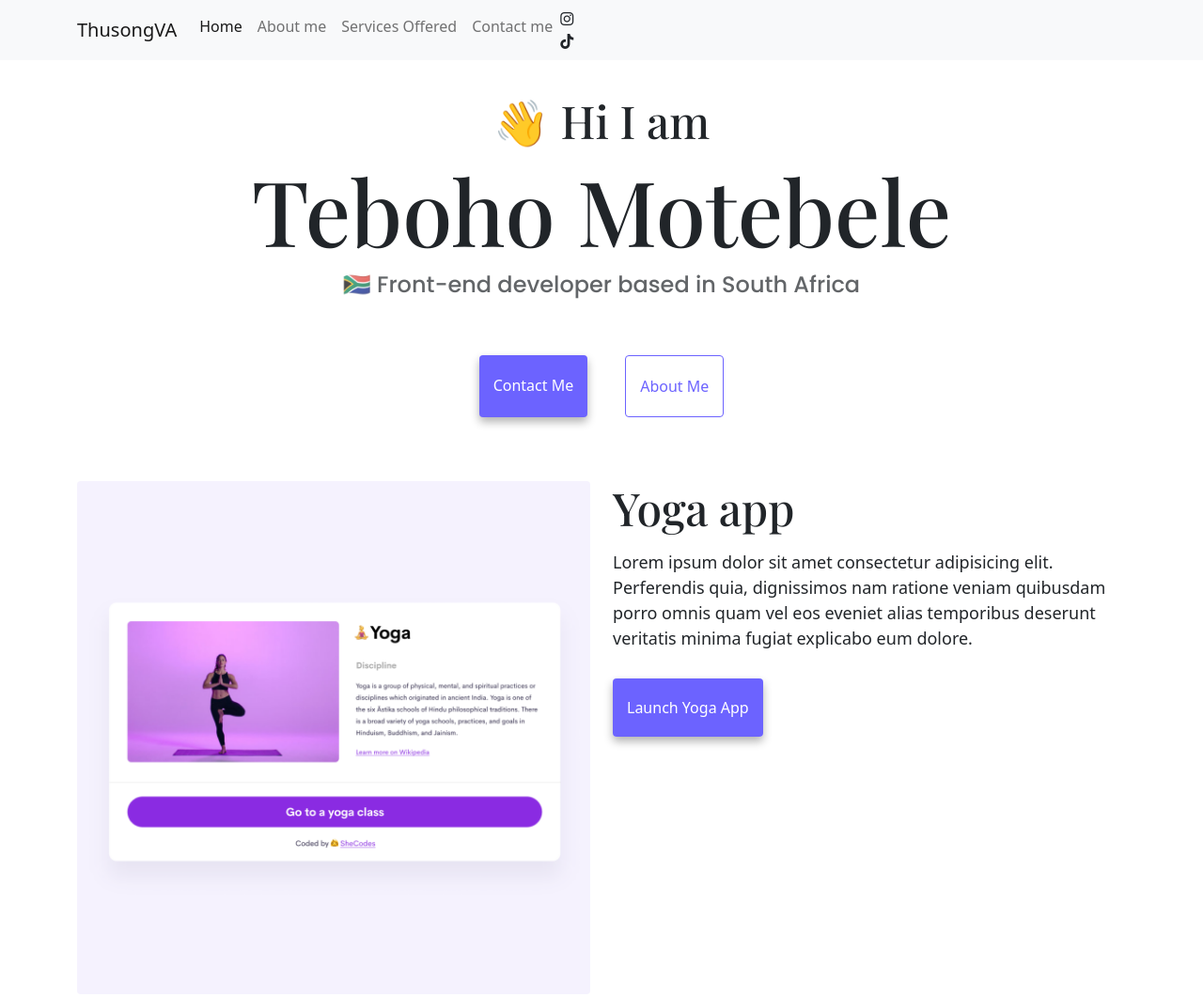
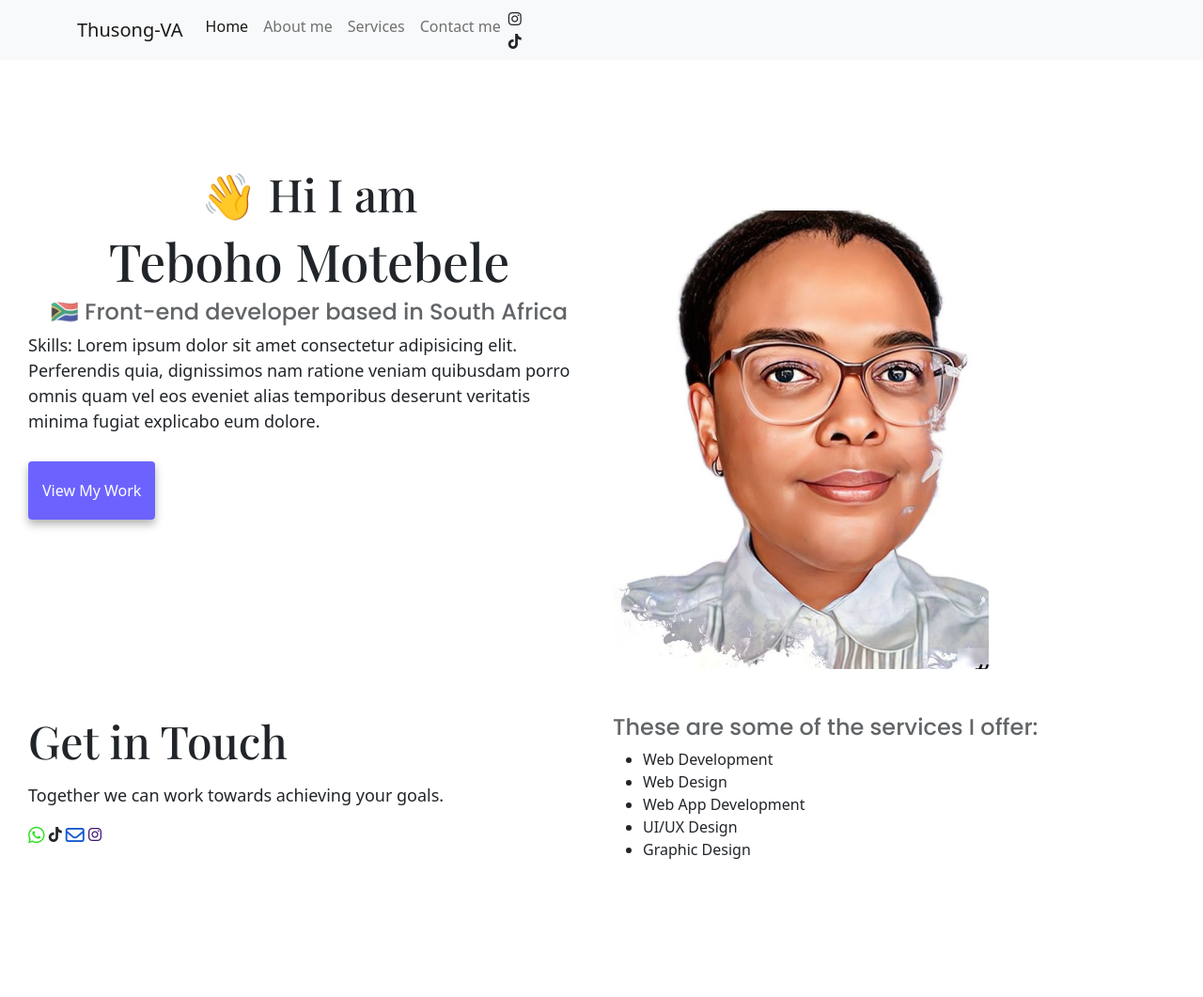
Before and after one commit to Tebsm/SheCodeResponsive, a website: page index.html in a window 1280 px wide. Shown: the top 1061 px of the page at 94% size. After the commit the page ends 962 px from the top, so only its background shows below. Drawn offline with nearby package versions, Linux system fonts and the light colour scheme.

Commit message:
changed display & content of main page

```diff
--- a/index.html
+++ b/index.html
@@ -31,7 +31,7 @@
   <body>
     <nav class="navbar navbar-expand-lg navbar-light bg-light fixed-top">
       <div class="container">
-        <a class="navbar-brand" href="index.html">ThusongVA</a>
+        <a class="navbar-brand" href="index.html">Thusong-VA</a>
         <button
           class="navbar-toggler"
           type="button"
@@ -54,7 +54,7 @@
               <a class="nav-link" href="about.html">About me</a>
             </li>
             <li class="nav-item">
-          <a class="nav-link" href="about.html#Services">Services Offered</a>
+          <a class="nav-link" href="about.html#Services">Services</a>
             </li><li class="nav-item">
               <a class="nav-link" href="about.html#contact">Contact me</a>
             </li>
@@ -68,6 +68,10 @@
         </div>
       </div>
     </nav>
+
+
+      <div class="row mt-5">
+        <div class="col-md-6">
           <h2 class="text-center">
             👋 Hi I am
           </h2>
@@ -77,63 +81,51 @@
           <h3 class="text-center">
             🇿🇦 Front-end developer based in South Africa
           </h3>
-
-    <div class="navigation-links mb-5">
-  <a href="about.html#contact" title= "Contact details - teboho motebele" class="primary-link">Contact me</a>
-  <a href="about.html" title="About me - teboho motebele" class="secondary-link">About me</a>
-    </div>
-    <div class="container">
-      <div class="row">
-        <div class="col-md-6">
-  <img src="images/yoga.png" alt="yoga app front page" title="Photo of yoga app front page" class="img-fluid rounded" />
-        </div>
-        <div class="col-md-6">
-          <h2 class="mb-3">Yoga app</h2>
           <p>
+            Skills:
             Lorem ipsum dolor sit amet consectetur adipisicing elit. Perferendis
             quia, dignissimos nam ratione veniam quibusdam porro omnis quam vel
             eos eveniet alias temporibus deserunt veritatis minima fugiat
             explicabo eum dolore.
           </p>
-          <div class="mt-5">
-            <a href="#" class="primary-link">Launch Yoga App</a>
+
+          <div class="mb-5 mt-5">
+            <a href="#" class="primary-link">View my work</a>
           </div>
+        </div>
+        <div class="col-md-6">
+  <img src="images/TL Motebele.jpg" alt="Teboho Picture" title="Photo of Teboho" class="img-fluid rounded" width="400" height="560" />
         </div>
       </div>
       <div class="row mt-5">
         <div class="col-md-6">
-          <h2 class="mb-3">Weather app</h2>
+          <h2 class="mb-3">Get in Touch</h2>
           <p>
-            Lorem ipsum dolor sit amet consectetur adipisicing elit. Perferendis
-            quia, dignissimos nam ratione veniam quibusdam porro omnis quam vel
-            eos eveniet alias temporibus deserunt veritatis minima fugiat
-            explicabo eum dolore.
+            Together we can work towards achieving your goals.
           </p>
-          <div class="mb-5 mt-5">
-            <a href="#" class="primary-link">Launch Weather App</a>
+
+          <span>
+            <i class="fa-brands fa-whatsapp fa-lg" style="color: #31e024;"></i>
+          </span>
+          <i class="fa-brands fa-tiktok"></i>
+          <span><i class="fa-regular fa-envelope fa-lg" style="color: #155ad1;"></i></span>
+          <span><i class="fa-brands fa-instagram" style="color: #3e156f;"></i></span>
           </div>
+
+          <div class="col-md-6">
+            <h3>These are some of the services I offer:</h3>
+            <ul>
+              <li>Web Development</li>
+              <li>Web Design</li>
+              <li>Web App Development</li>
+              <li>UI/UX Design</li>
+              <li>Graphic Design</li>
+
+            </ul>
+
           </div>
-        <div class="col-md-6">
-  <img src="images/weather.png" alt="weather app front page" title="Photo of weather app front page" class="img-fluid rounded" />
+
     </div>
-      </div>
-      <div class="row mt-5">
-        <div class="col-md-6">
-  <img src="images/yogurt.png" alt="yogurt app front page" title= "Photo of yogurt app front page" class="img-fluid rounded" />
-        </div>
-        <div class="col-md-6">
-          <h2 class="mb-3">Yogurt app</h2>
-          <p>
-            Lorem ipsum dolor sit amet consectetur adipisicing elit. Perferendis
-            quia, dignissimos nam ratione veniam quibusdam porro omnis quam vel
-            eos eveniet alias temporibus deserunt veritatis minima fugiat
-            explicabo eum dolore.
-          </p>
-          <div class="mt-5">
-            <a href="#" class="primary-link">Launch Yogurt App</a>
-          </div>
-        </div>
-      </div>
-    </div>
+
   </body>
 </html>
--- a/style.css
+++ b/style.css
@@ -6,10 +6,11 @@
 
 body {
   margin-top: 100px !important;
+  padding: 30px !important;
 }
 
 h1 {
-  font-size: 96px !important;
+  font-size: 55px !important;
   font-family: 'Playfair Display', serif;
 }
 
@@ -84,3 +85,13 @@ p {
 .email-link:hover {
   text-decoration: underline;
 }
+.row mt-5 {
+padding-left: 50px;
+padding-right: 30px;}
+padding-bottom: 30px;
+padding-top: 30px;
+
+.fa-brands fa-whatsapp {
+  background-color: green;
+
+}
```
Also changed, not shown: images/TL Motebele.jpg (added), 1 other file. Lines whose indentation alone changed are shown as unchanged.
